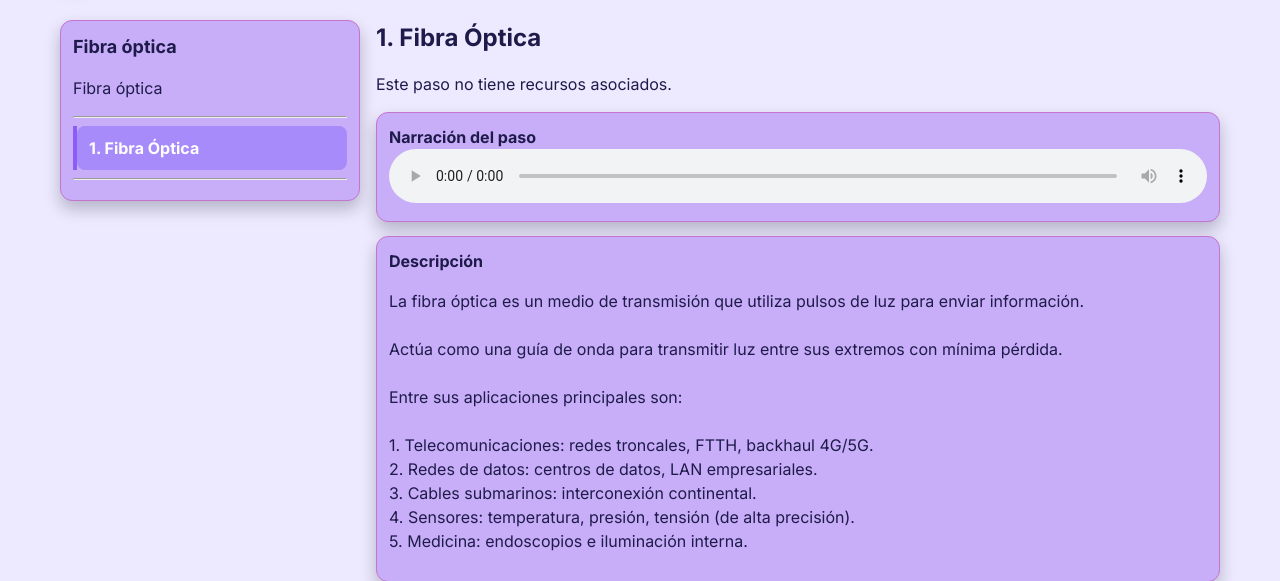
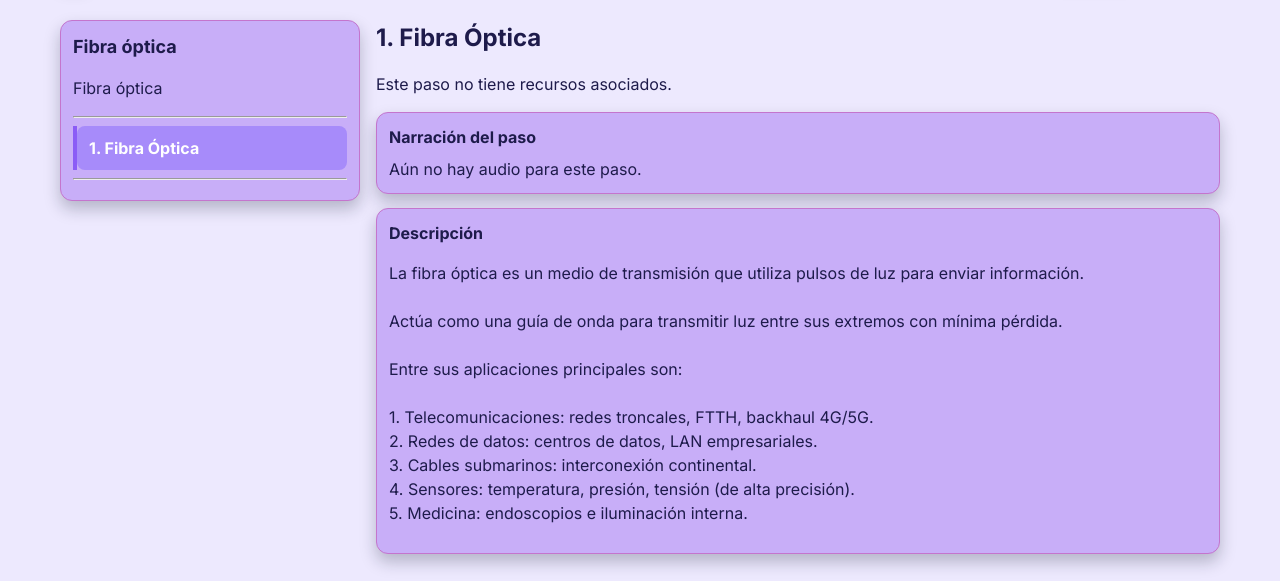
Before and after one commit to karla22rios/fo-learn, a Django app: page /step/1/ in a window 1280 px wide. Shown: the part 66-647 px from the top of the page. Run offline with Django 5.2, Linux system fonts and the light colour scheme; data comes from the database, SQL or seed files in the repository; both versions use the stored data as it was after the commit.

Commit message:
Switch to static assets; clean old media refs

```diff
--- a/templates/viewer/step_viewer.html
+++ b/templates/viewer/step_viewer.html
@@ -117,13 +117,16 @@
 
       <!-- AUDIO -->
       <div class="card" style="margin-top:12px">
-        <strong>Narración del paso</strong>
+      <strong>Narración del paso</strong>
+
+      {% if step.audio_static_path %}
         <audio id="narration" controls style="width:100%">
-          {% if step.audio_static_path %}
-            <source src="{% static step.audio_static_path %}" type="audio/mpeg">
-          {% endif %}
+          <source src="{% static step.audio_static_path %}" type="audio/mpeg">
         </audio>
-      </div>
+      {% else %}
+        <p style="margin:8px 0 0">Aún no hay audio para este paso.</p>
+      {% endif %}
+    </div>
 
       <div class="card" style="margin-top:14px">
         <strong>Descripción</strong>
```
Also changed, not shown: db.sqlite3, 2 other files.
